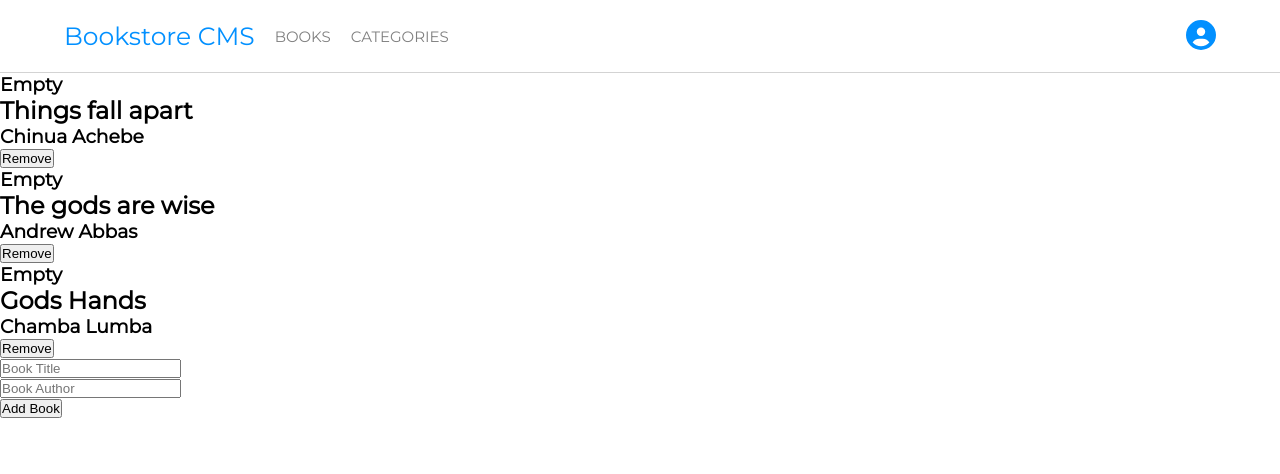
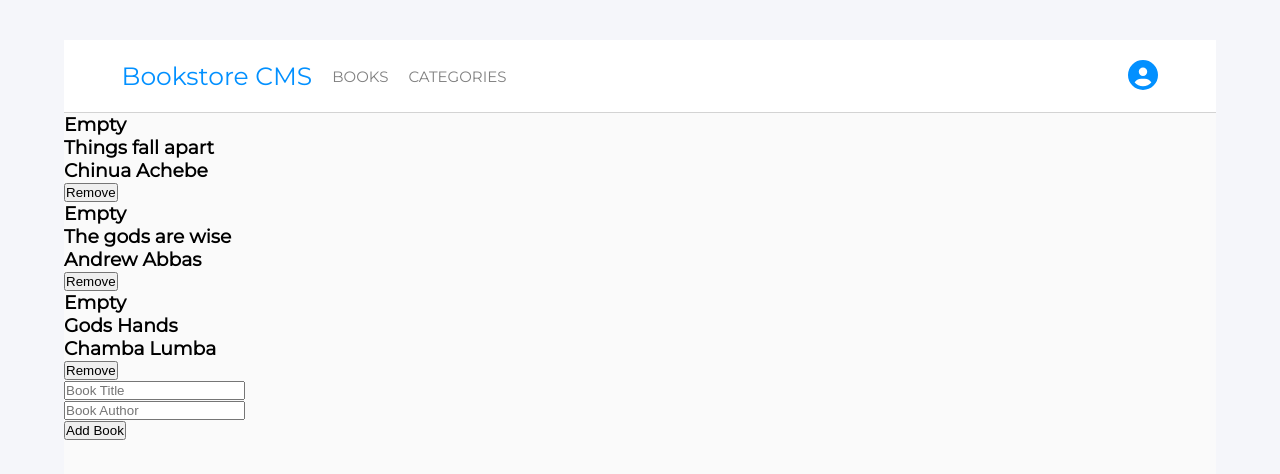
Before and after one commit to ndorrh/bookstore, a React (Create React App) app: page / in a window 1280 px wide. Shown: the top 474 px of the page. Built offline with nearby package versions, Linux system fonts and the light colour scheme.

Commit message:
Add styling for App and modify App component

```diff
--- a/src/App.js
+++ b/src/App.js
@@ -9,13 +9,15 @@ import CategoryPage from './pages/CategoryPage';
 class App extends Component {
   render() {
     return (
-      <>
-        <NavBar />
-        <Routes>
-          <Route path="/" element={<BooksPage />} />
-          <Route path="caterogyPage" element={<CategoryPage />} />
-        </Routes>
-      </>
+      <div className="App">
+        <section className="book-app">
+          <NavBar />
+          <Routes>
+            <Route path="/" element={<BooksPage />} />
+            <Route path="caterogyPage" element={<CategoryPage />} />
+          </Routes>
+        </section>
+      </div>
     );
   }
 }
--- a/src/components/Book.js
+++ b/src/components/Book.js
@@ -4,7 +4,6 @@ import PropTypes from 'prop-types';
 function Book(prop) {
   const { props } = prop;
   const { title, author } = props;
-  console.log(title);
   return (
     <div>
       <div className="book-container">
```
